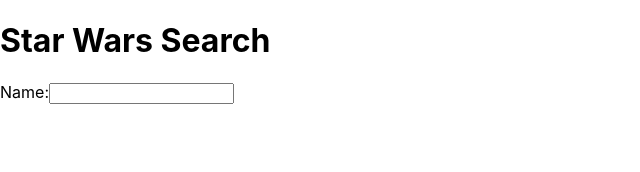
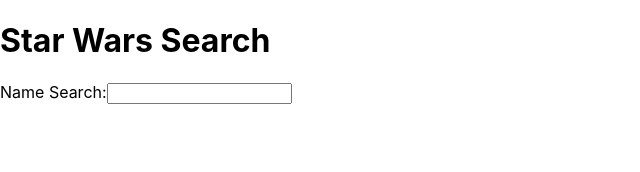
Before and after one commit to thinkful-ei-bee/david-bolin-starwars, a React (Create React App) app: page / in a window 1280 px wide. Shown: the top 172 px of the page, without its empty margins (0-640 px from the left). Built offline with nearby package versions, Linux system fonts and the light colour scheme.

Commit message:
text change

```diff
--- a/src/App.js
+++ b/src/App.js
@@ -17,7 +17,7 @@
       <main className='App'>
         <h1>Star Wars Search</h1>
         <form>
-          <label htmlFor="searchBox">Name:</label>
+          <label htmlFor="searchBox">Name Search:</label>
           <input type="text" id="searchBox" className="searchTerm" value={this.state.searchTerm} onChange={e => this.updateInputBox(e.target.value)}/>
         </form>
       </main>
```
